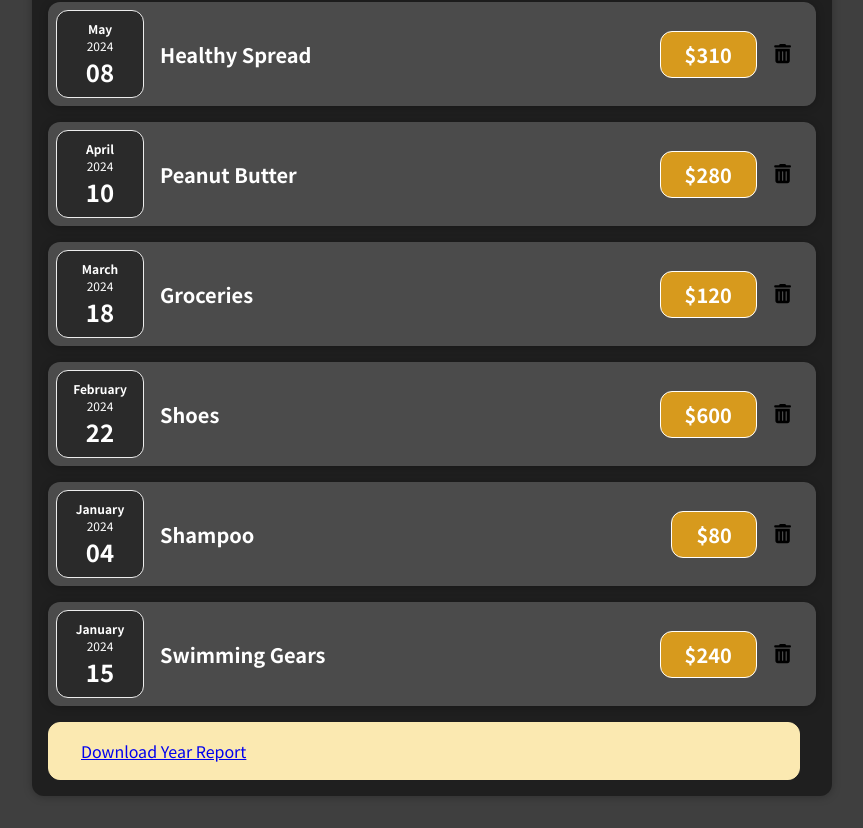
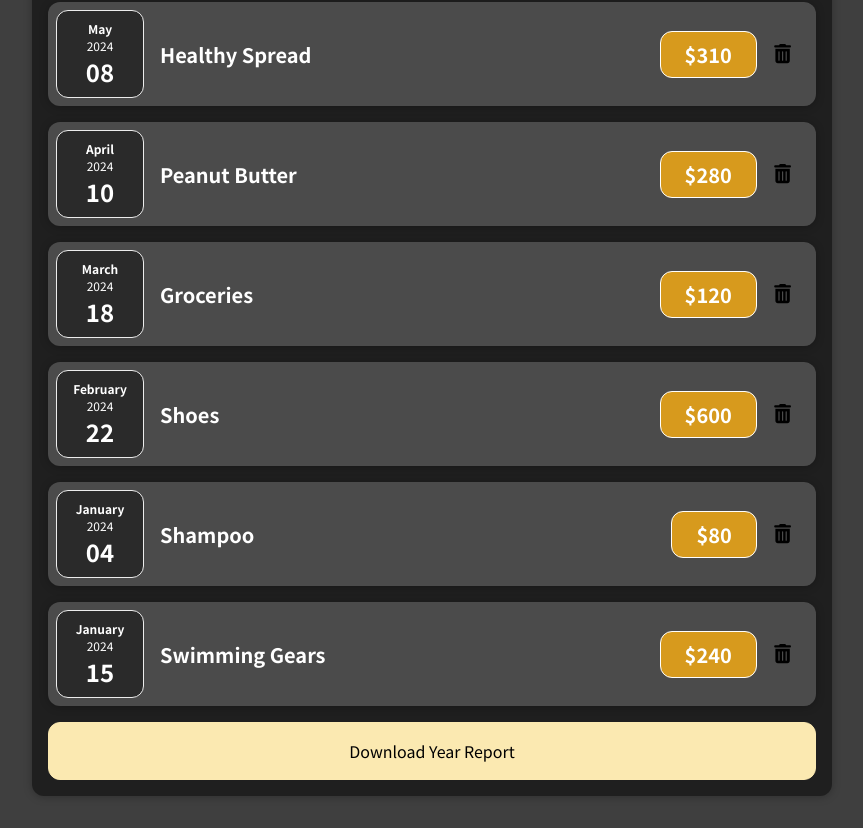
Before and after one commit to RadwaAhmed4869/Expense-Tracker, a React (Create React App) app: page / in a window 1280 px wide. Shown: the part 420-1248 px from the top of the page, without its empty margins (208-1071 px from the left). Built offline with nearby package versions, Linux system fonts and the light colour scheme.

Commit message:
export button styling

```diff
--- a/src/components/Buttons/ExportButton.css
+++ b/src/components/Buttons/ExportButton.css
@@ -5,5 +5,12 @@
   background-color: #FBE9B1;
   color: #313131;
   border-radius: 12px;
-  margin-right: 1rem;
+  /* margin-right: 1rem; */
+  text-align: center;
+  align-self: center;
 }
+
+.csv-link {
+  text-decoration: none;
+  color: black;
+}
--- a/src/components/Buttons/ExportButton.js
+++ b/src/components/Buttons/ExportButton.js
@@ -5,7 +5,7 @@ import "./ExportButton.css";
 
 const ExportButton = (props) => {
   return <div className="csv-button">
-    <CSVLink data={props.data} filename={"year-report.csv"}>Download Year Report</CSVLink>
+    <CSVLink className="csv-link" data={props.data} filename={"year-report.csv"}>Download Year Report</CSVLink>
   </div>
 };
 
```
